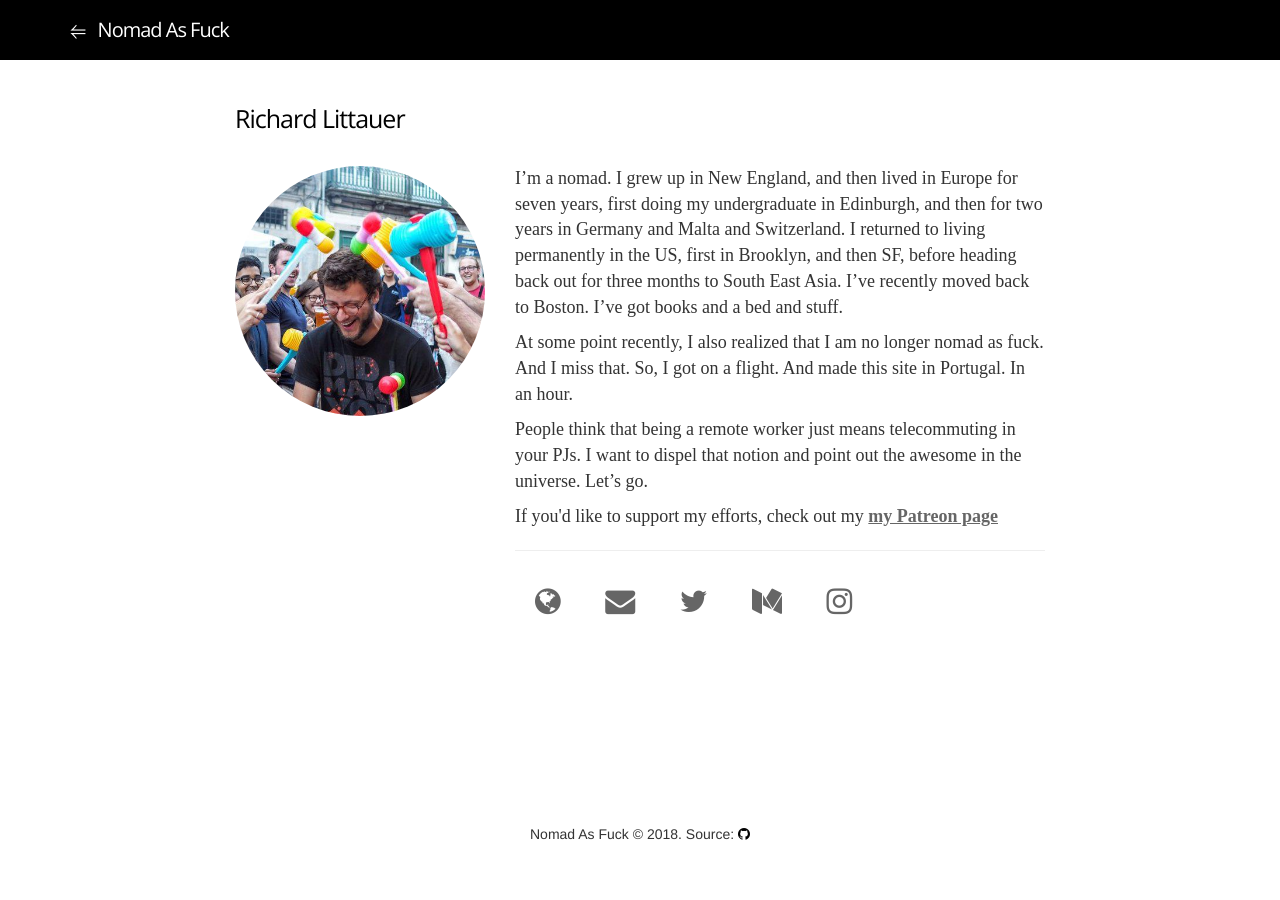
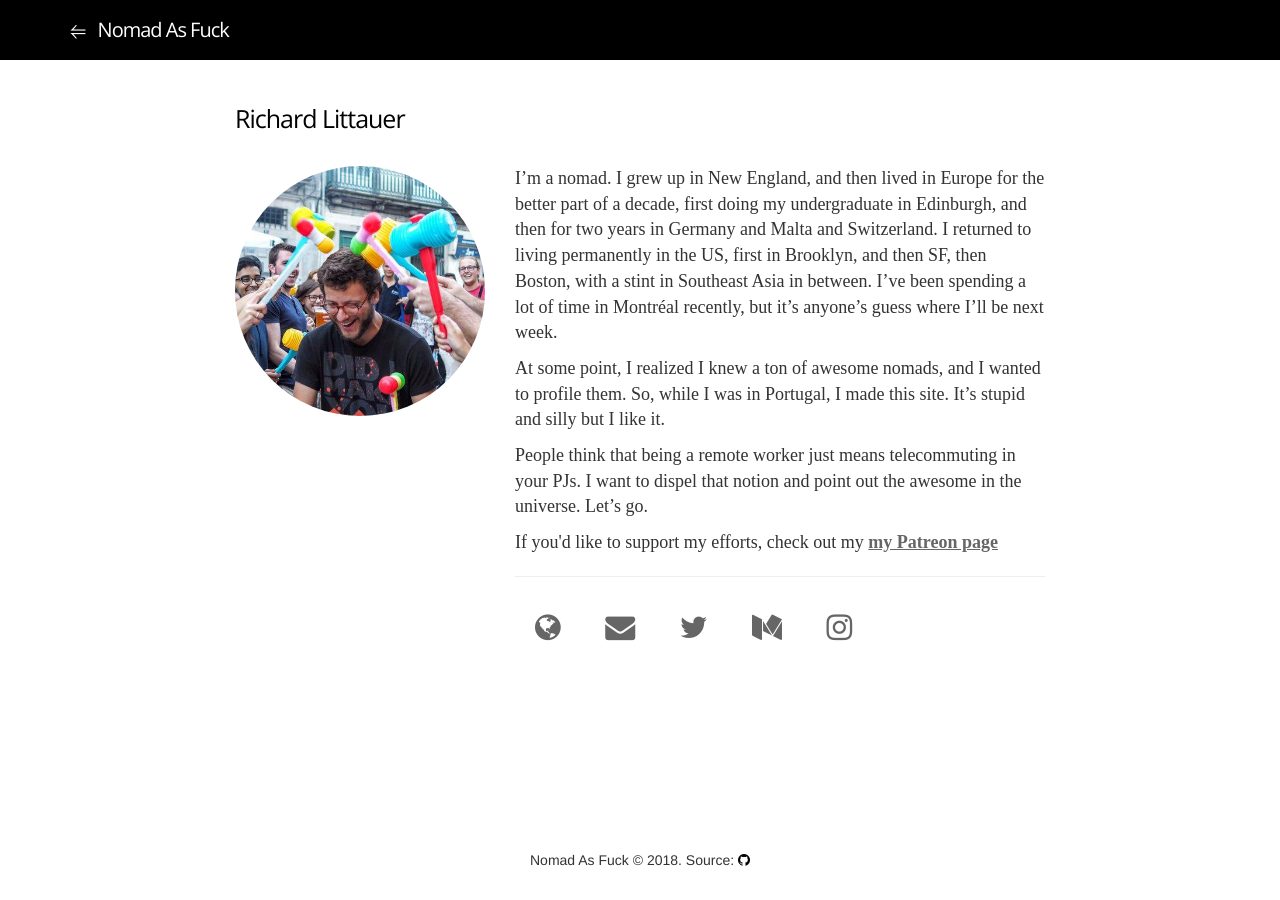
Before and after one commit to RichardLitt/nomad-as-fuck, a Jekyll site: the page built from _authors/richard.md, in a window 1280 px wide. Built offline with Jekyll 4.4.1, drawn with Linux system fonts in a browser that asks for light colours; nearby versions of some CDN libraries; some web fonts are replaced.

Commit message:
fix: update author page
Closes #42

```diff
--- a/_authors/richard.md
+++ b/_authors/richard.md
@@ -12,10 +12,10 @@ email: richard@nomadasfuck.com
 ---
 {% include JB/setup %}
 
-I'm a nomad. I grew up in New England, and then lived in Europe for seven years, first doing my undergraduate in Edinburgh, and then for two years in Germany and Malta and Switzerland. I returned to living permanently in the US, first in Brooklyn, and then SF, before heading back out for three months to South East Asia. I’ve recently moved back to Boston. I’ve got books and a bed and stuff.
+I'm a nomad. I grew up in New England, and then lived in Europe for the better part of a decade, first doing my undergraduate in Edinburgh, and then for two years in Germany and Malta and Switzerland. I returned to living permanently in the US, first in Brooklyn, and then SF, then Boston, with a stint in Southeast Asia in between. I've been spending a lot of time in Montréal recently, but it's anyone's guess where I'll be next week.
 
-At some point recently, I also realized that I am no longer nomad as fuck. And I miss that. So, I got on a flight. And made this site in Portugal. In an hour.
+At some point, I realized I knew a ton of awesome nomads, and I wanted to profile them. So, while I was in Portugal, I made this site. It's stupid and silly but I like it.
 
 People think that being a remote worker just means telecommuting in your PJs. I want to dispel that notion and point out the awesome in the universe. Let's go.
 
-<p style="font-size:10px;"> If you'd like to support my efforts, check out my <a href="https://www.patreon.com/user?u=194525">my Patreon page</a></p>
+<p style="font-size:10px;"> If you'd like to support my efforts, check out my <a href="https://www.patreon.com/richlitt">my Patreon page</a></p>
```
